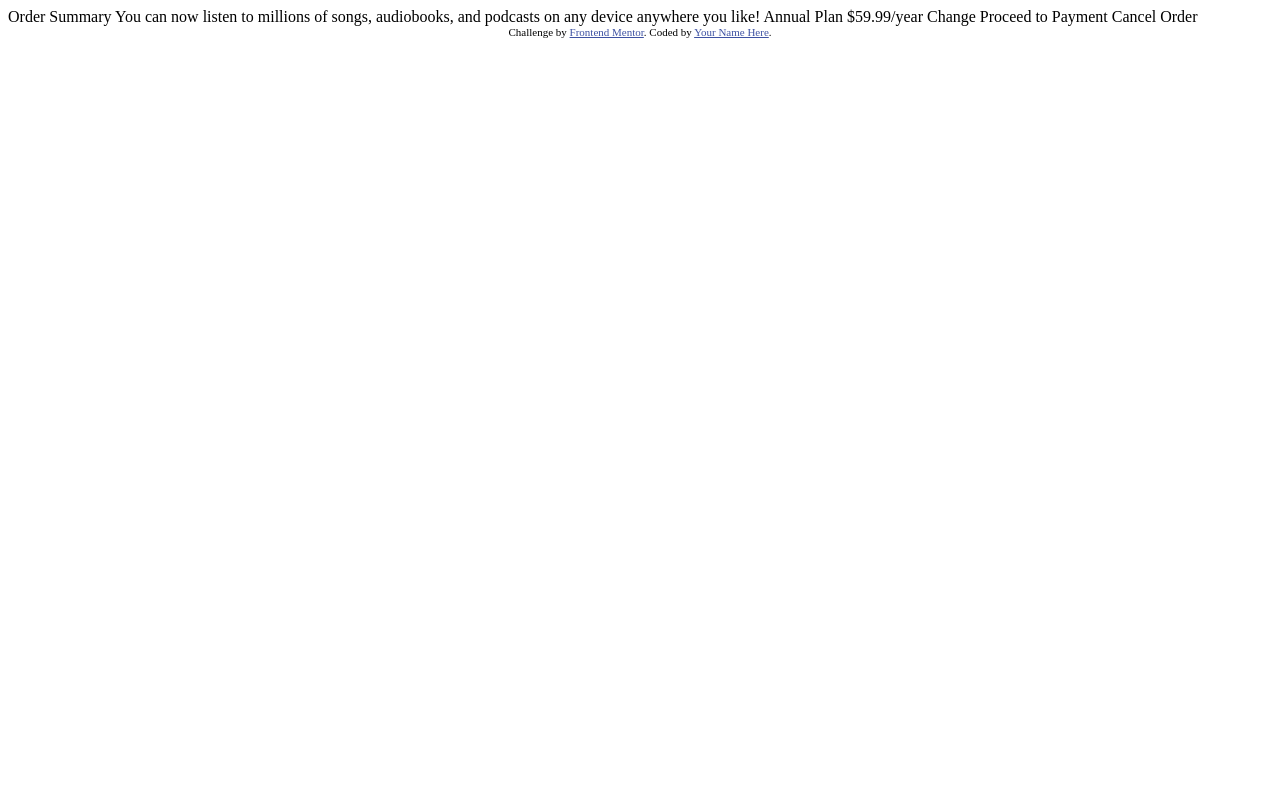
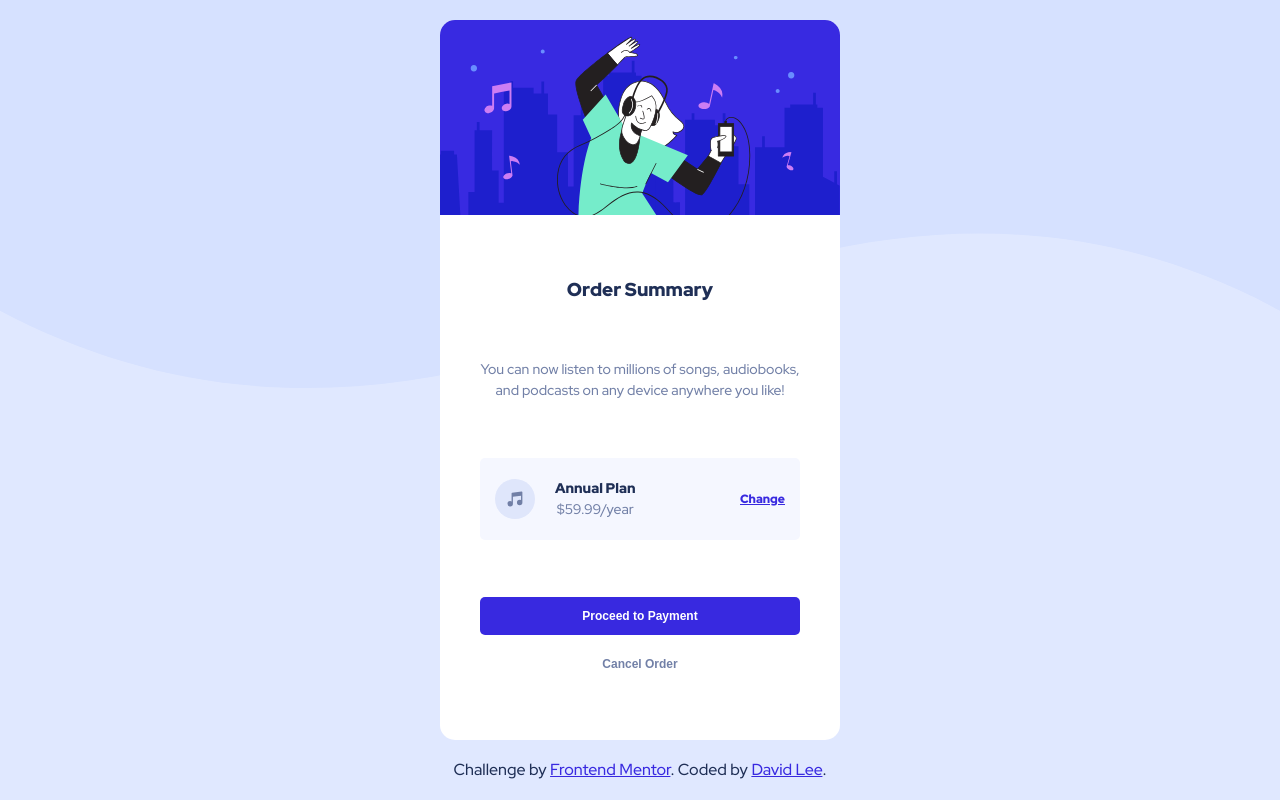
Before and after one commit to DLee1993/FEM-Order-summary-component, a plain HTML site: page index.html in a window 1280 px wide. Drawn offline with Linux system fonts and the light colour scheme.

Commit message:
Challenge complete

```diff
--- a/index.html
+++ b/index.html
@@ -1,37 +1,43 @@
 <!DOCTYPE html>
 <html lang="en">
     <head>
-  <meta charset="UTF-8">
-  <meta name="viewport" content="width=device-width, initial-scale=1.0"> <!-- displays site properly based on user's device -->
+        <meta charset="UTF-8" />
+        <meta name="viewport" content="width=device-width, initial-scale=1.0" />
+        <!-- displays site properly based on user's device -->
 
-  <link rel="icon" type="image/png" sizes="32x32" href="./images/favicon-32x32.png">
+        <link rel="icon" type="image/png" sizes="32x32" href="./images/favicon-32x32.png" />
 
         <title>Frontend Mentor | Order summary card</title>
 
-  <!-- Feel free to remove these styles or customise in your own stylesheet 👍 -->
-  <style>
-    .attribution { font-size: 11px; text-align: center; }
-    .attribution a { color: hsl(228, 45%, 44%); }
-  </style>
+        <link rel="stylesheet" href="style.css" />
     </head>
     <body>
-
-  Order Summary
-
-  You can now listen to millions of songs, audiobooks, and podcasts on any
-  device anywhere you like!
-
-  Annual Plan
-  $59.99/year
-
-  Change
-
-  Proceed to Payment
-  Cancel Order
+        <section class="order-container">
+            <figure class="order-summary-illustration">
+                <img src="./images/illustration-hero.svg" alt="" />
+            </figure>
+            <article class="order-summary-info">
+                <h1>Order Summary</h1>
+                <p>
+                    You can now listen to millions of songs, audiobooks, and podcasts on any device
+                    anywhere you like!
+                </p>
+                <aside class="subscription-info">
+                    <img src="./images/icon-music.svg" alt="music icon" />
+                    <p>Annual Plan <span>$59.99/year</span></p>
+                    <a href="#">Change</a>
+                </aside>
+                <section class="order-buttons">
+                    <button id="proceed">Proceed to Payment</button>
+                    <button id="cancel">Cancel Order</button>
+                </section>
+            </article>
+        </section>
 
         <div class="attribution">
-    Challenge by <a href="https://www.frontendmentor.io?ref=challenge" target="_blank">Frontend Mentor</a>.
-    Coded by <a href="#">Your Name Here</a>.
+            Challenge by
+            <a href="https://www.frontendmentor.io?ref=challenge" target="_blank">Frontend Mentor</a
+            >. Coded by <a href="https://github.com/DLee1993/">David Lee</a>.
         </div>
     </body>
 </html>
--- /dev/null
+++ b/style.css
@@ -0,0 +1,149 @@
+@import url("https://fonts.googleapis.com/css2?family=Red+Hat+Display:wght@500;700;900&display=swap");
+
+:root {
+    --Paleblue: hsl(225, 100%, 94%);
+    --Brightblue: hsl(245, 75%, 52%);
+    --Verypaleblue: hsl(225, 100%, 98%);
+    --Desaturatedblue: hsl(224, 23%, 55%);
+    --Darkblue: hsl(223, 47%, 23%);
+}
+
+* {
+    margin: 0;
+    padding: 0;
+    box-sizing: border-box;
+}
+
+body {
+    height: 100vh;
+    display: flex;
+    justify-content: space-evenly;
+    align-items: center;
+    flex-direction: column;
+    color: var(--Darkblue);
+    background-color: var(--Paleblue);
+    background-image: url("./images/pattern-background-mobile.svg");
+    background-repeat: no-repeat;
+    background-size: contain;
+    transition: all 0.5s ease;
+    font-family: "Red Hat Display", sans-serif;
+}
+
+.order-container {
+    display: flex;
+    flex-direction: column;
+    width: 90%;
+    max-width: 400px;
+    min-height: 90vh;
+    border-radius: 15px;
+    background-color: white;
+}
+
+.order-summary-illustration img {
+    width: 100%;
+    border-radius: 15px 15px 0 0;
+}
+
+.order-summary-info {
+    display: flex;
+    justify-content: space-evenly;
+    align-items: center;
+    flex-direction: column;
+    flex: 1 1 auto;
+    padding: 0px 40px;
+}
+.order-summary-info h1 {
+    font-weight: 900;
+}
+
+.order-summary-info p {
+    text-align: center;
+    font-size: 14px;
+    color: var(--Desaturatedblue);
+    line-height: 1.3rem;
+}
+
+.subscription-info {
+    width: 100%;
+    display: flex;
+    justify-content: start;
+    align-items: center;
+    padding: 20px 15px;
+    border-radius: 5px;
+    background-color: var(--Verypaleblue);
+}
+
+.subscription-info img {
+    width: 40px;
+    height: 40px;
+}
+
+.subscription-info p {
+    display: flex;
+    flex-direction: column;
+    font-weight: 900;
+    margin-left: 20px;
+    color: var(--Darkblue);
+}
+
+.subscription-info p span {
+    color: var(--Desaturatedblue);
+    font-weight: 500;
+}
+
+.subscription-info a {
+    font-size: 12px;
+    margin-left: auto;
+    color: var(--Brightblue);
+    font-weight: 900;
+}
+
+.subscription-info a:hover {
+    font-weight: 700;
+}
+
+.order-buttons {
+    width: 100%;
+    display: flex;
+    flex-direction: column;
+}
+
+.order-buttons button {
+    border-radius: 5px;
+    padding: 12px;
+    font-weight: 900;
+    font-size: 12px;
+    border: none;
+    cursor: pointer;
+    transition: all 0.5s ease;
+}
+
+#proceed {
+    background-color: var(--Brightblue);
+    color: white;
+    margin-bottom: 10px;
+}
+
+#proceed:hover {
+    opacity: 80%;
+    box-shadow: 0px 10px 15px rgba(56, 41, 224, 0.4);
+}
+
+#cancel {
+    background-color: transparent;
+    color: var(--Desaturatedblue);
+}
+
+#cancel:hover {
+    color: var(--Darkblue);
+}
+
+a {
+    color: var(--Brightblue);
+}
+
+@media screen and (min-width: 800px) {
+    body {
+        background-image: url("./images/pattern-background-desktop.svg");
+    }
+}
```
Also changed, not shown: 1 other file. Lines whose indentation alone changed are shown as unchanged.
